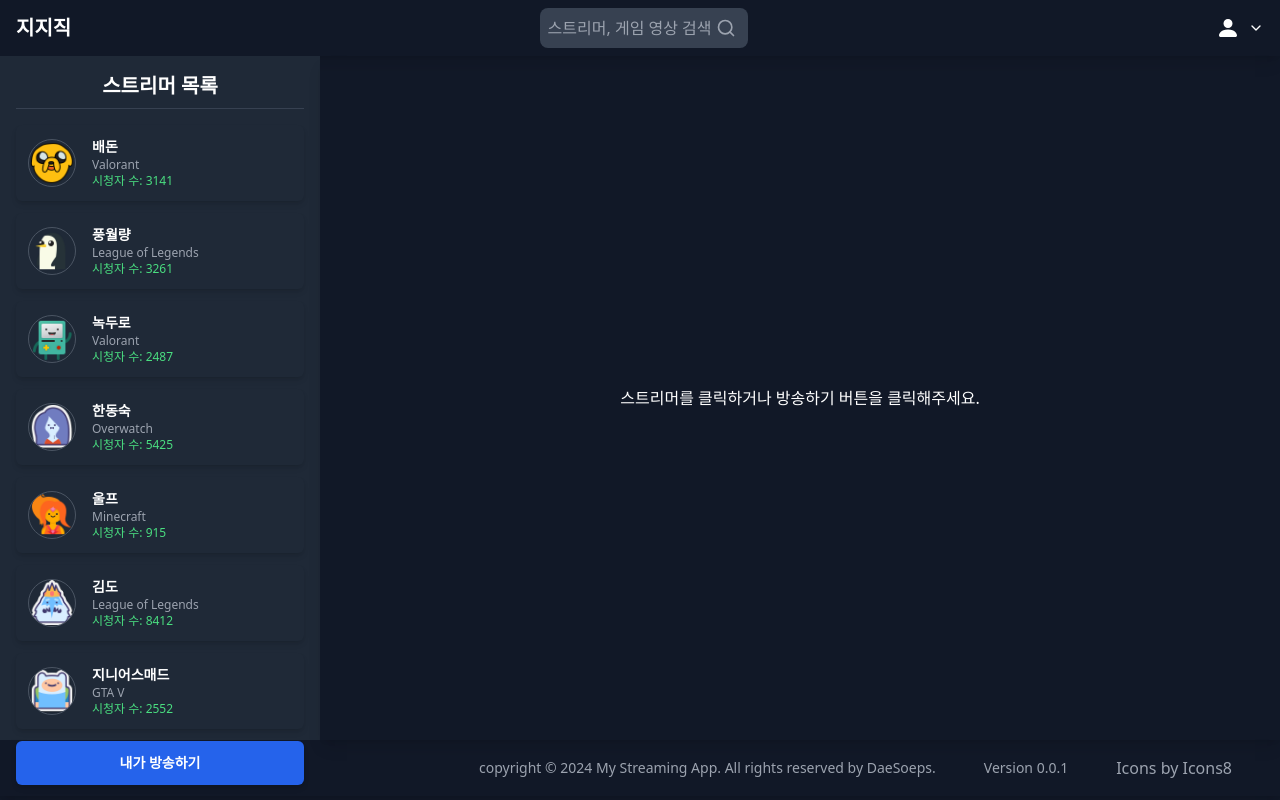
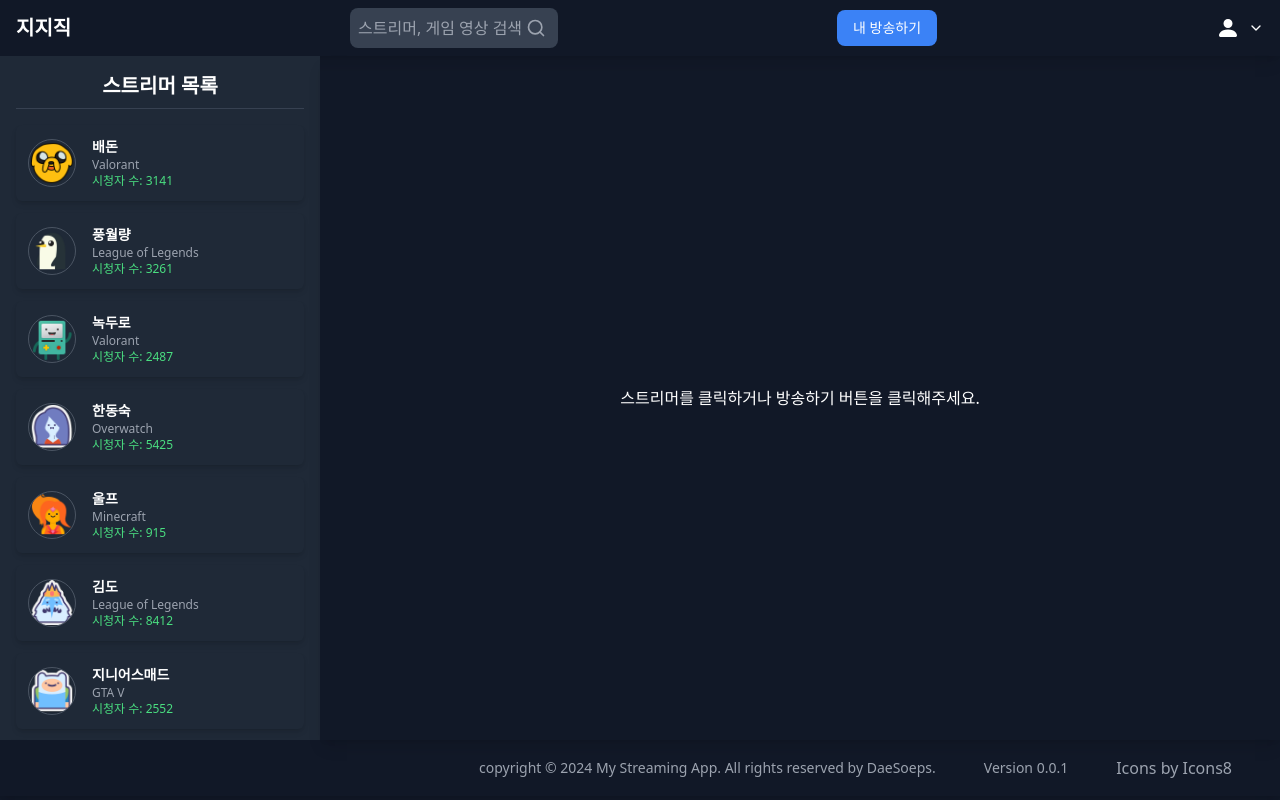
Before and after one commit to DaeSoeps/zhzzk, a Next.js app in the folder frontend/: page / in a window 1280 px wide. Built offline with nearby package versions, Linux system fonts and the light colour scheme; no server answers.

Commit message:
FIX: 개인방송 추가, 관련된 로직 수정

```diff
--- a/frontend/app/components/Navbar.tsx
+++ b/frontend/app/components/Navbar.tsx
@@ -5,9 +5,13 @@ import { useState } from 'react';
 import { FiSearch, FiLogOut, FiUser, FiChevronDown } from 'react-icons/fi';
 import { BsFillPersonFill } from 'react-icons/bs';
 import Link from 'next/link'
+import { useBroadCastStore } from '../store/useBroadCastStore';
+import { useRouter } from 'next/navigation';
 
-const Navbar = () => {
+const Navbar: React.FC = () => {
   const [isDropdownOpen, setIsDropdownOpen] = useState(false);
+  const { isMyStreaming, setIsMyStreaming } = useBroadCastStore();
+  const router = useRouter();
 
   const handleToggleDropdown = () => {
     setIsDropdownOpen((prev) => !prev);
@@ -16,6 +20,16 @@ const Navbar = () => {
   const handleLogout = () => {
     // 로그아웃 로직 추가
     console.log('Logout clicked');
+  };
+
+  const handleIsMyStreaming = () => {
+    if(isMyStreaming === true){
+      setIsMyStreaming(false)
+    }else{
+      setIsMyStreaming(true);
+      router.push(`/broadcast`);
+
+    }
   };
 
   return (
@@ -32,6 +46,15 @@ const Navbar = () => {
         />
         <FiSearch className="absolute right-3 top-2.5 text-gray-400 cursor-pointer" size={20} />
       </div>
+
+      {/* 내 방송하기 버튼 */}
+      <button
+        onClick={handleIsMyStreaming}
+        className={`px-4 py-2 text-sm font-medium rounded-lg ${isMyStreaming ? 'bg-red-500 hover:bg-red-600' : 'bg-blue-500 hover:bg-blue-600'
+          } text-white`}
+      >
+        {isMyStreaming ? '방송 중지' : '내 방송하기'}
+      </button>
 
       {/* 우측 프로필 드롭다운 */}
       <div className="relative">
--- a/frontend/app/components/StreamerList.tsx
+++ b/frontend/app/components/StreamerList.tsx
@@ -5,7 +5,7 @@ import { io, Socket } from '../utils/socket';
 import { useRouter } from 'next/navigation';
 import Image, { StaticImageData } from 'next/image';
 import useStreamerStore from '../store/useStreamerStore';
-
+import { useBroadCastStore } from '../store/useBroadCastStore';
 
 interface ChatMessage {
   message: string;
@@ -31,10 +31,8 @@ const StreamerList: React.FC = () => {
   const {
     streamers,
     setStreamer,
-    isMyStreming,
-    setIsMyStreming
   } = useStreamerStore();
-
+  const { setIsMyStreaming } = useBroadCastStore();
 
   // 스트리머 Dummy 데이터 생성 함수
   const generateStreamers = (count: number): Streamer[] => {
@@ -83,7 +81,7 @@ const StreamerList: React.FC = () => {
     setNowStreamer(streamer || null);
     if (streamer) {
       if(nowStreamer?.name === streamer.name) return; // 현재스트리머일때 로직타지않기
-      setIsMyStreming(false); // 내가방송하기 해체
+      setIsMyStreaming(false); // 내가방송하기 해체
       console.log("streamerName", streamer)
       if (socket) {
         socket.disconnect();
@@ -116,12 +114,7 @@ const StreamerList: React.FC = () => {
 
       });
       router.push(`/streamer/${streamer.name}/${streamer.streamType}`);
-    } else {
-      // 내가 방송하기
-      router.push(`/broadcast`);
-      setIsMyStreming(true);
     }
-
 
   };
 
@@ -151,16 +144,6 @@ const StreamerList: React.FC = () => {
           </div>
         </div>
       ))}
-      {/* 내가 방송하기 */}
-      {!isMyStreming &&
-        <div
-          className="flex items-center justify-center bg-blue-600 hover:bg-blue-500 p-3 rounded-md shadow-md transition-all cursor-pointer"
-          onClick={() => handleStreamerClick()}
-        >
-          <h2 className="text-white font-bold text-sm">내가 방송하기</h2>
-        </div>
-      }
-
     </div >
   );
 };
```
